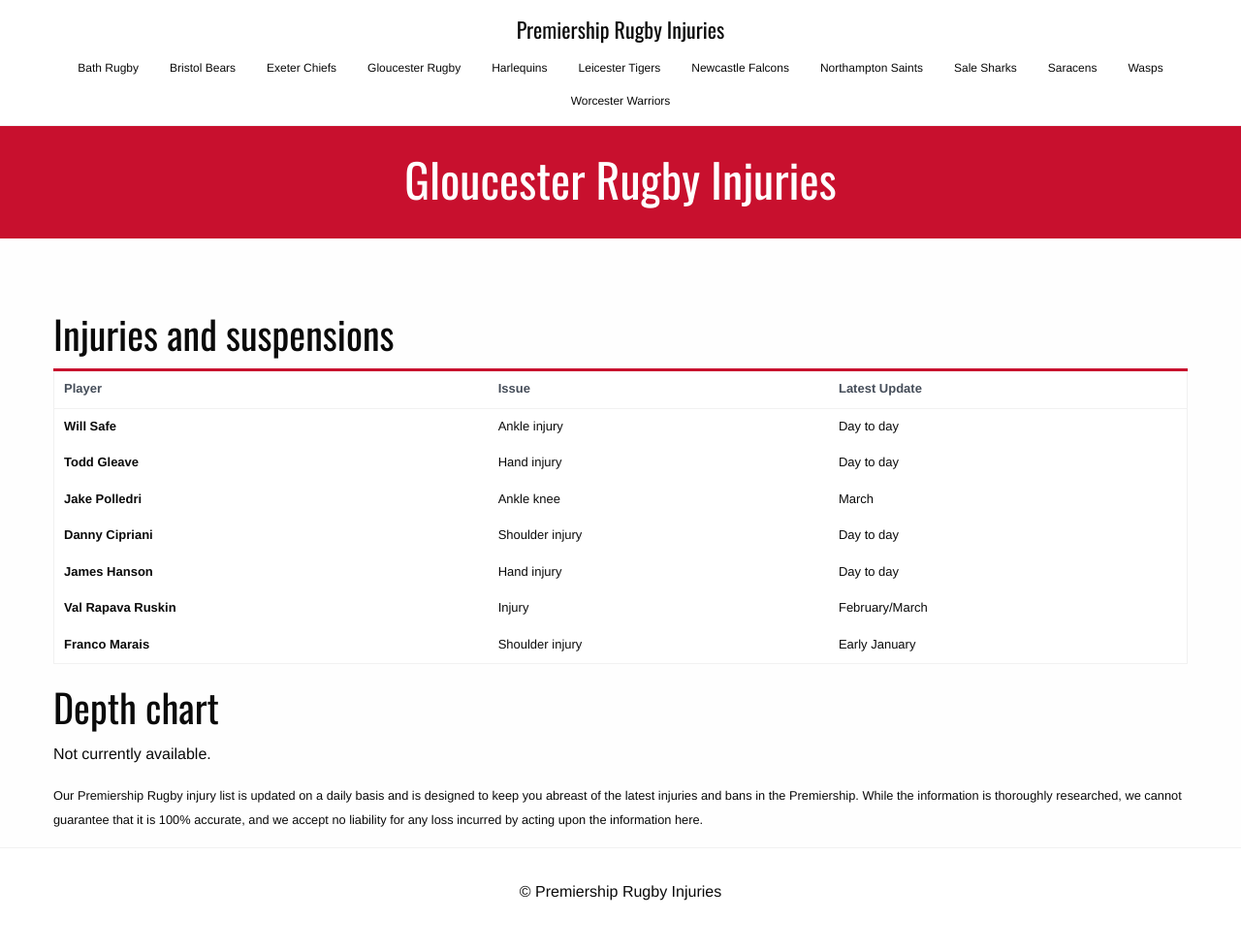
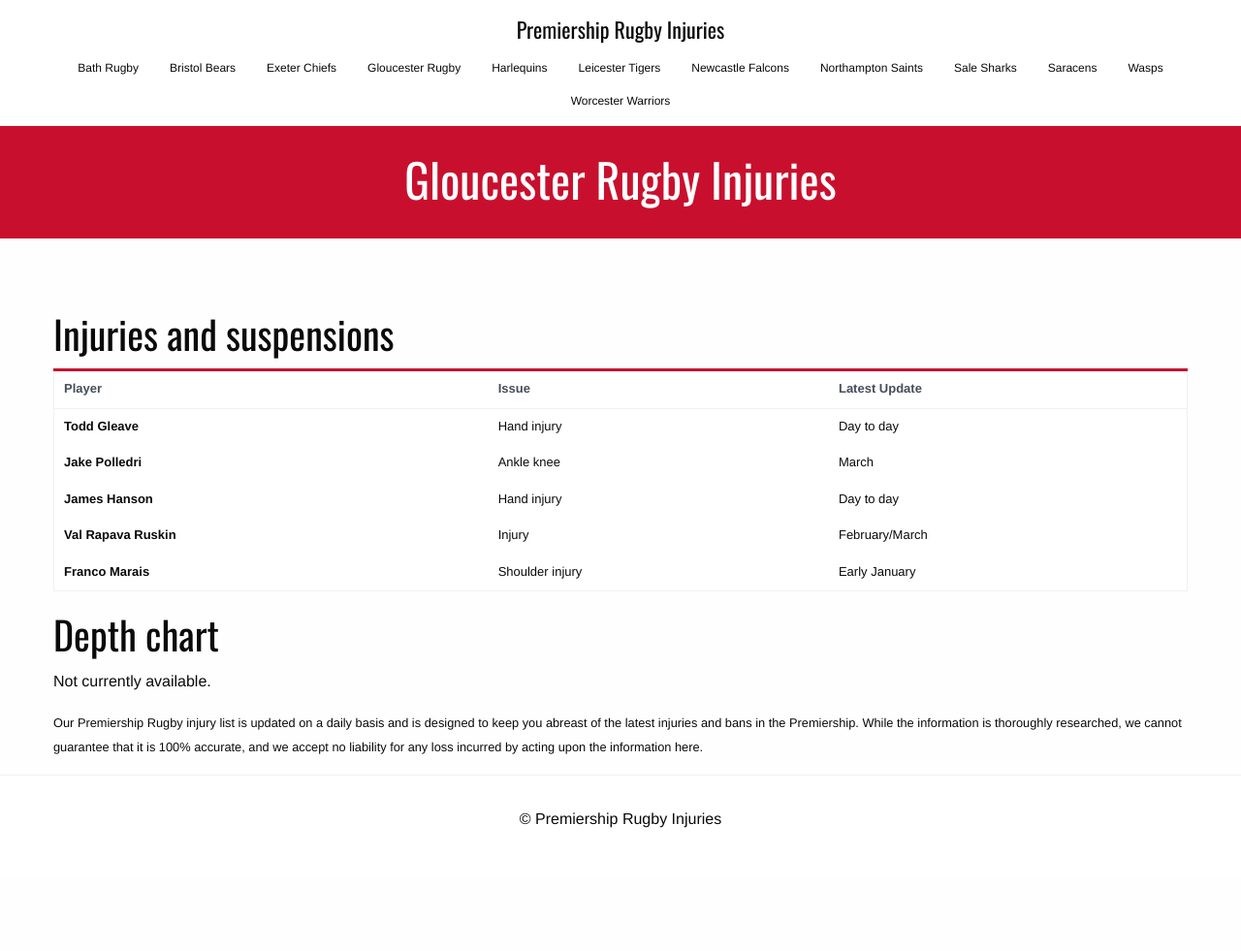
Before and after one commit to krussll/rugbyinjuries, a Jekyll site: the page built from teams/gloucester-rugby.html, in a window 1280 px wide. Shown: the whole page at 97% size. Built offline with Jekyll 4.4.1, drawn with Linux system fonts in a browser that asks for light colours; after the commit the page ends 906 px from its top, so only the background shows below that.

Commit message:
Update injuries.yml

```diff
--- a/_data/injuries.yml
+++ b/_data/injuries.yml
@@ -2,7 +2,7 @@
   players:
     - name: "Nathan Catt"
       injury: "Sore Shoulder"
-      expectedreturn: "Late January"
+      expectedreturn: "Day to day"
       source: ""
     - name: "Anthony Watson"
       injury: "Achilles"
@@ -34,6 +34,10 @@
       source: ""
 - name: "Bristol Bears"
   players:
+    - name: "Ryan Edwards"
+      injury: "Achilles injury"
+      expectedreturn: "Late January"
+      source: ""
     - name: "Alapati Leiua"
       injury: "Ankle injury"
       expectedreturn: "February"
@@ -80,10 +84,6 @@
 
 - name: "Gloucester Rugby"
   players:
-    - name: "Will Safe"
-      injury: "Ankle injury"
-      expectedreturn: "Day to day"
-      source: ""
     - name: "Todd Gleave"
       injury: "Hand injury"
       expectedreturn: "Day to day"
@@ -91,10 +91,6 @@
     - name: "Jake Polledri"
       injury: "Ankle knee"
       expectedreturn: "March"
-      source: ""
-    - name: "Danny Cipriani"
-      injury: "Shoulder injury"
-      expectedreturn: "Day to day"
       source: ""
     - name: "James Hanson"
       injury: "Hand injury"
@@ -181,7 +177,6 @@
       injury: "Broken leg"
       expectedreturn: "January/February"
       source: ""
-
 - name: "Northampton Saints"
   players:
     - name: "Dylan Hartley"
@@ -208,10 +203,6 @@
       injury: "Knee injury"
       expectedreturn: "Unkown"
       source: ""
-    - name: "James Haskell"
-      injury: "Ankle injury"
-      expectedreturn: "Unkown"
-      source: ""
     - name: "Ken Pisi"
       injury: "Damaged shoulder injury"
       expectedreturn: "January"
@@ -228,7 +219,6 @@
       injury: "Concussion"
       expectedreturn: "Unkown"
       source: ""
-
 - name: "Sale Sharks"
   players:
     - name: "Marland Yarde"
@@ -278,9 +268,12 @@
     - name: "Ryan Bower"
       injury: "Achilles tendon injury"
       expectedreturn: "March/April"
+      source: ""
     - name: "Ashley Beck"
       injury: "Broken leg injury"
       expectedreturn: "January"
+      source: ""
     - name: "Cornell du Preez"
       injury: "Larynx injury"
       expectedreturn: "Unknown"
+      source: ""
```
